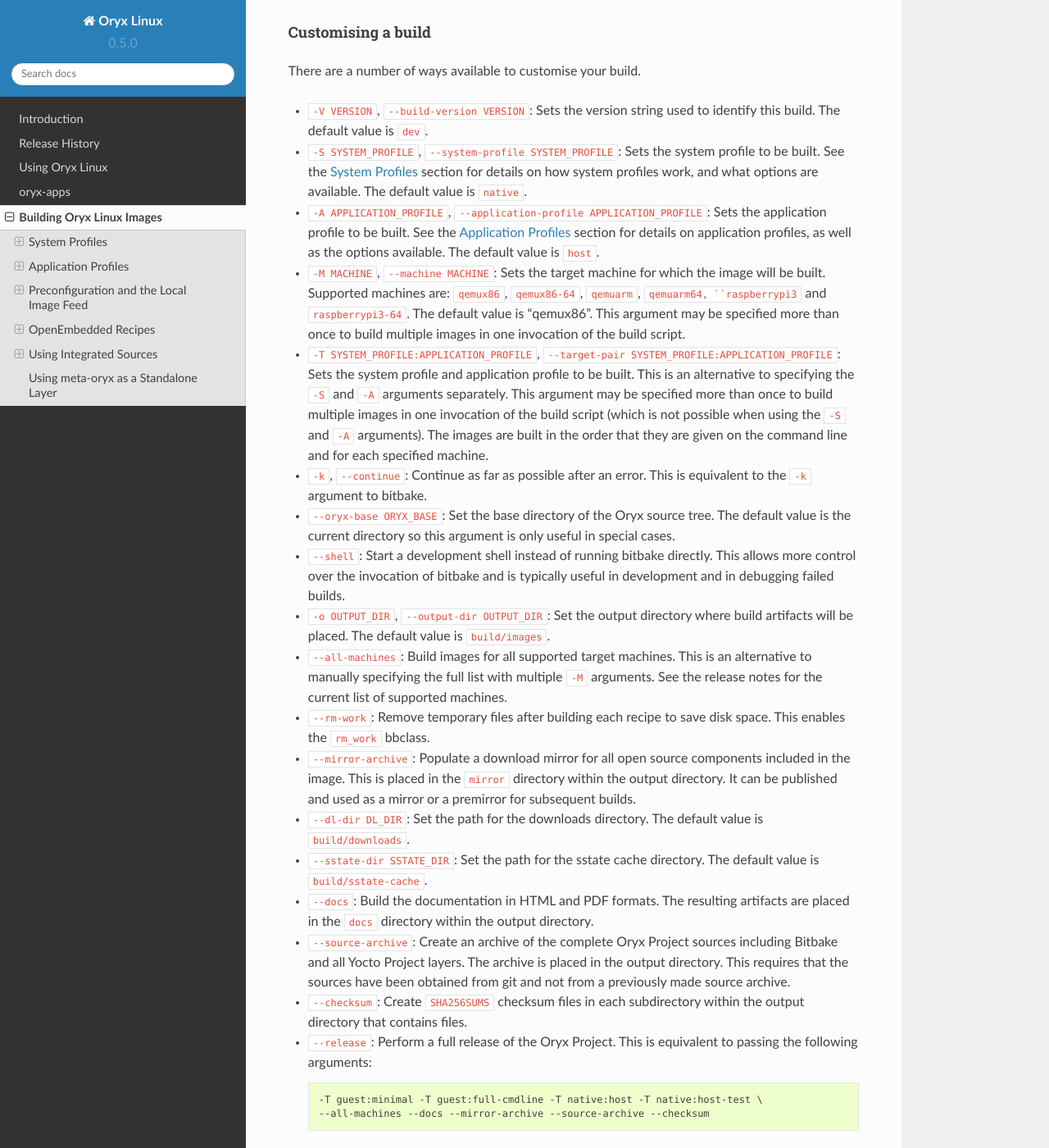
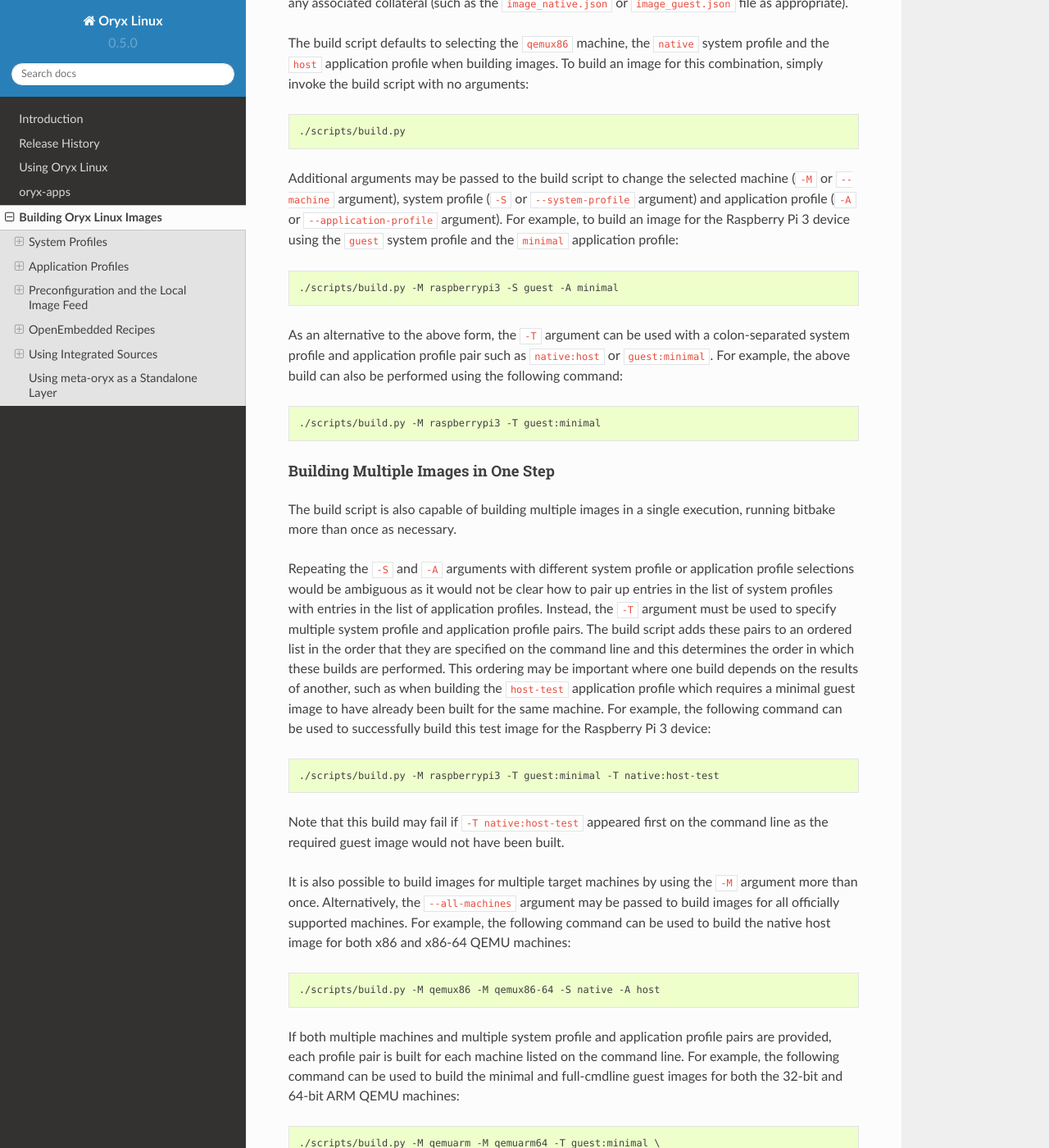
Before and after one commit to NetworkGradeLinux/mion, a Sphinx documentation site: the page built from docs/building-images.rst, in a window 1280 px wide and 1400 px high, scrolled down 7345 px. Shown: the whole window at 82% size. Built offline with Sphinx 7.4.7 and the Read the Docs theme 2.0.0, drawn with Linux system fonts in a browser that asks for light colours; some of the changed text lies outside the part shown.

Commit message:
docs: Improve build script documentation
Signed-off-by: Paul Barker <pbarker@oryx-linux.org>

```diff
--- a/docs/building-images.rst
+++ b/docs/building-images.rst
@@ -377,18 +377,93 @@
 Build Script
 ------------
 
-Once you have the Oryx sources, you can use the build script to build images::
+Once you have the Oryx sources, you can use the build script
+``scripts/build.py`` to build images. This script uses bitbake to build the
+recipe specified by :ref:`oryx-image` and so places output files into the
+images directory.
 
-    scripts/build.py [-C] [-L] [-V VERSION] [-M MACHINE] [-S SYSTEM_PROFILE] \
-        [-A APPLICATION_PROFILE]
+Building Single Images
+++++++++++++++++++++++
 
-This script uses bitbake to build the recipe specified by :ref:`oryx-image` and
-so places output files into the images directory.
+The build script can be used most straightforwardly to build a single Oryx
+Linux image along with any associated collateral (such as the
+``image_native.json`` or ``image_guest.json`` file as appropriate).
 
-Customising a build
-+++++++++++++++++++
+The build script defaults to selecting the ``qemux86`` machine, the ``native``
+system profile and the ``host`` application profile when building images. To
+build an image for this combination, simply invoke the build script with no
+arguments::
 
-There are a number of ways available to customise your build.
+    ./scripts/build.py
+
+Additional arguments may be passed to the build script to change the selected
+machine (``-M`` or ``--machine`` argument), system profile (``-S`` or
+``--system-profile`` argument) and application profile (``-A`` or
+``--application-profile`` argument). For example, to build an image for the
+Raspberry Pi 3 device using the ``guest`` system profile and the ``minimal``
+application profile::
+
+    ./scripts/build.py -M raspberrypi3 -S guest -A minimal
+
+As an alternative to the above form, the ``-T`` argument can be used with a
+colon-separated system profile and application profile pair such as
+``native:host`` or ``guest:minimal``. For example, the above build can also be
+performed using the following command::
+
+    ./scripts/build.py -M raspberrypi3 -T guest:minimal
+
+Building Multiple Images in One Step
+++++++++++++++++++++++++++++++++++++
+
+The build script is also capable of building multiple images in a single
+execution, running bitbake more than once as necessary.
+
+Repeating the ``-S`` and ``-A`` arguments with different system profile or
+application profile selections would be ambiguous as it would not be clear how
+to pair up entries in the list of system profiles with entries in the list of
+application profiles. Instead, the ``-T`` argument must be used to specify
+multiple system profile and application profile pairs. The build script adds
+these pairs to an ordered list in the order that they are specified on the
+command line and this determines the order in which these builds are performed.
+This ordering may be important where one build depends on the results of
+another, such as when building the ``host-test`` application profile which
+requires a minimal guest image to have already been built for the same machine.
+For example, the following command can be used to successfully build this
+test image for the Raspberry Pi 3 device::
+
+    ./scripts/build.py -M raspberrypi3 -T guest:minimal -T native:host-test
+
+Note that this build may fail if ``-T native:host-test`` appeared first on the
+command line as the required guest image would not have been built.
+
+It is also possible to build images for multiple target machines by using the
+``-M`` argument more than once. Alternatively, the ``--all-machines`` argument
+may be passed to build images for all officially supported machines. For
+example, the following command can be used to build the native host image for
+both x86 and x86-64 QEMU machines::
+
+    ./scripts/build.py -M qemux86 -M qemux86-64 -S native -A host
+
+If both multiple machines and multiple system profile and application profile
+pairs are provided, each profile pair is built for each machine listed on the
+command line. For example, the following command can be used to build the
+minimal and full-cmdline guest images for both the 32-bit and 64-bit ARM QEMU
+machines::
+
+    ./scripts/build.py -M qemuarm -M qemuarm64 -T guest:minimal \
+        -T guest:full-cmdline
+
+As a futher example, the following command can be used to build the host and
+host-test native images, along with the minimal guest image required by the
+host-test application profile, for all supported machines::
+
+    ./scripts/build.py --all-machines -T guest:minimal -T native:host \
+        -T native:host-test
+
+Argument Reference
+++++++++++++++++++
+
+The build script understands the following arguments:
 
 * ``-V VERSION``, ``--build-version VERSION``: Sets the version string used to
   identify this build. The default value is ``dev``.
```
